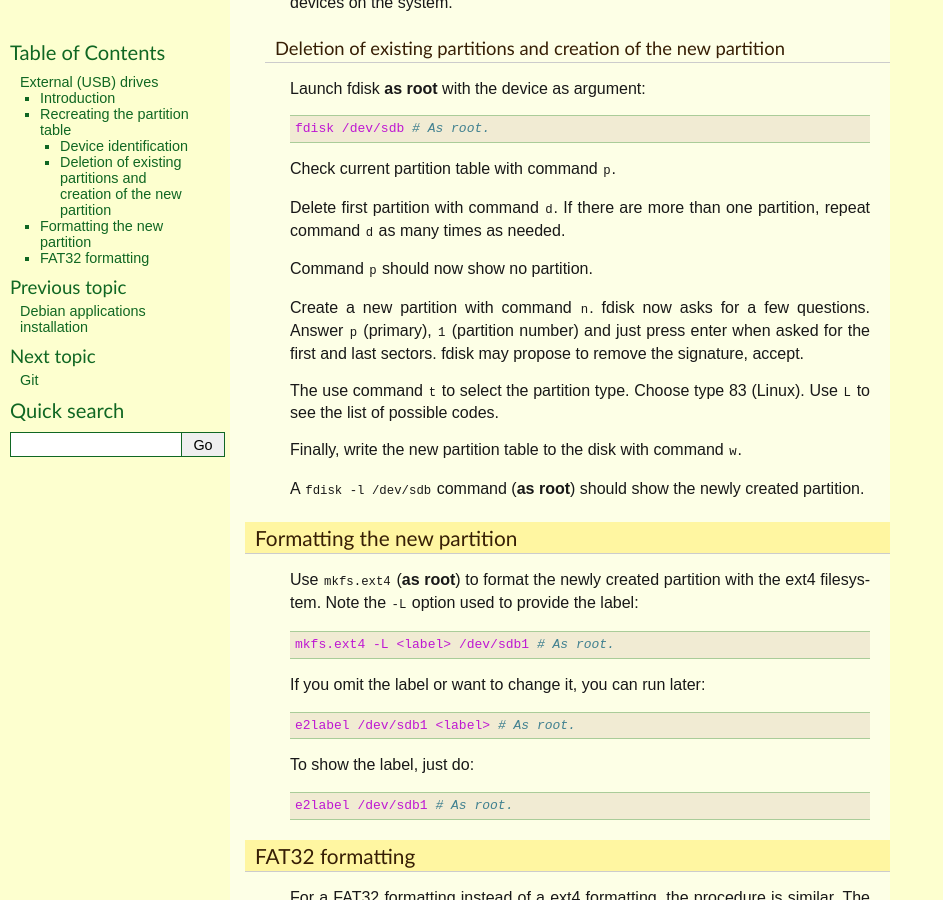
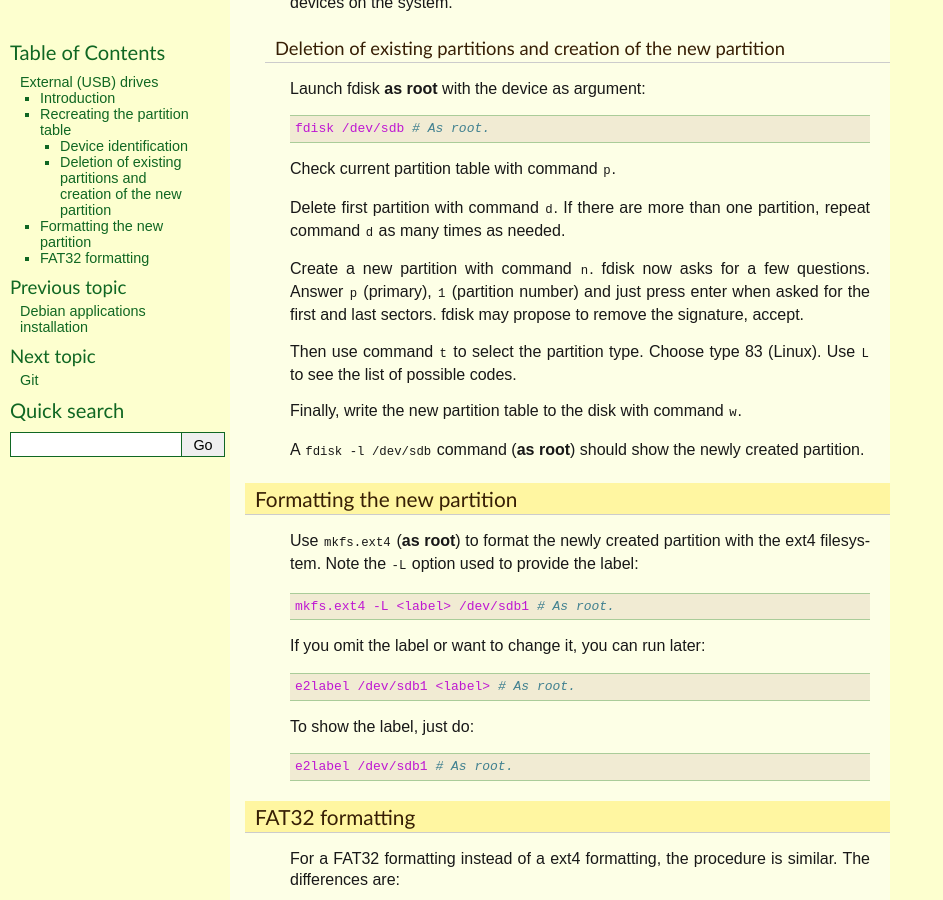
Before and after one commit to thierr26/thierr26_personal_notes_sphinx_sources, a Sphinx documentation site: the page built from source/external_usb_drives.rst, in a window 1280 px wide and 900 px high, scrolled down 807 px. Shown: the whole window, without its empty margins (0-943 px from the left). Built offline with Sphinx 7.4.7, drawn with Linux system fonts in a browser that asks for light colours.

Commit message:
Fix external USB drives page

```diff
--- a/source/external_usb_drives.rst
+++ b/source/external_usb_drives.rst
@@ -54,15 +54,13 @@
 Delete first partition with command ``d``. If there are more than one
 partition, repeat command ``d`` as many times as needed.
 
-Command ``p`` should now show no partition.
-
 Create a new partition with command ``n``. fdisk now asks for a few questions.
 Answer ``p`` (primary), ``1`` (partition number) and just press enter when
 asked for the first and last sectors. fdisk may propose to remove the
 signature, accept.
 
-The use command ``t`` to select the partition type. Choose type 83 (Linux). Use
-``L`` to see the list of possible codes.
+Then use command ``t`` to select the partition type. Choose type 83 (Linux).
+Use ``L`` to see the list of possible codes.
 
 Finally, write the new partition table to the disk with command ``w``.
 
```
